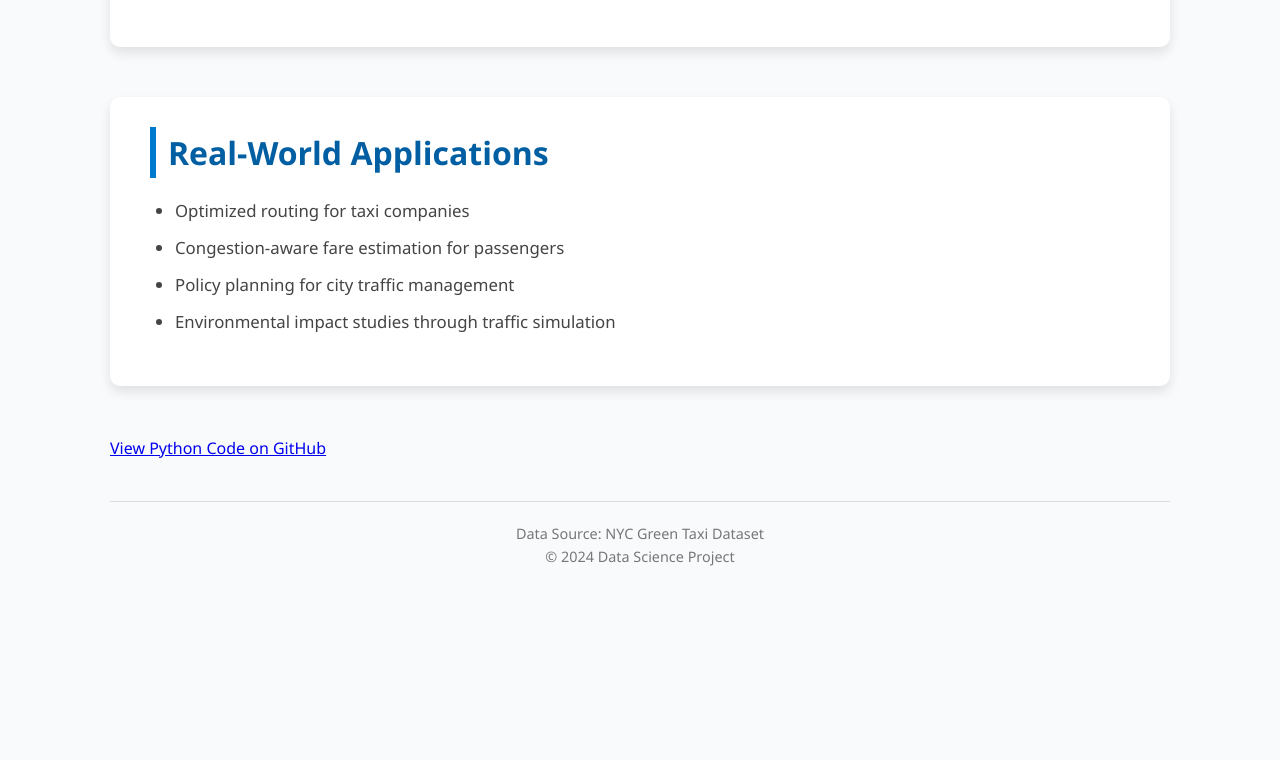
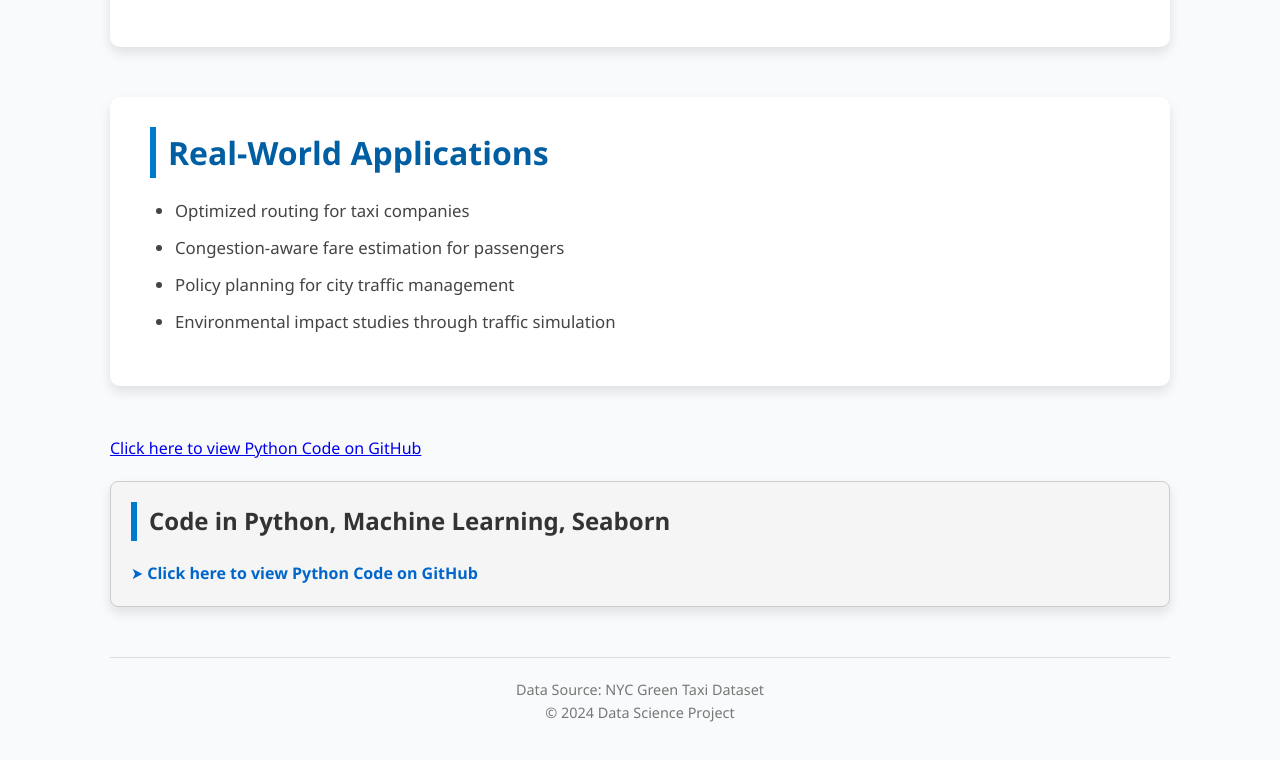
Before and after one commit to navya2495/traffic, a plain HTML site: page index.html in a window 1280 px wide. Shown: the part 7954-8714 px from the top of the page. Before the commit the page ends 8562 px from the top, so only its background shows below. Drawn offline with Linux system fonts and the light colour scheme.

Commit message:
Update index.html

```diff
--- a/index.html
+++ b/index.html
@@ -213,9 +213,19 @@
   </section>
   <p>
     <a href="https://github.com/navya2495/traffic/blob/main/Capstone_Project_Code_Group_5.ipynb" target="_blank">
-     View Python Code on GitHub
+     Click here to view Python Code on GitHub
      </a>
   </p>
+<section style="padding: 20px; background-color: #f5f5f5; border: 1px solid #ccc; border-radius: 8px; margin-top: 20px;">
+  <h2 style="font-size: 24px; color: #333;">Code in Python, Machine Learning, Seaborn</h2>
+  <p style="font-size: 16px;">
+    <a href="https://github.com/navya2495/traffic/blob/main/Capstone_Project_Code_Group_5.ipynb"
+       target="_blank"
+       style="color: #0066cc; font-weight: bold; text-decoration: none;">
+      ➤ Click here to view Python Code on GitHub
+    </a>
+  </p>
+</section>
 
 
 
```
